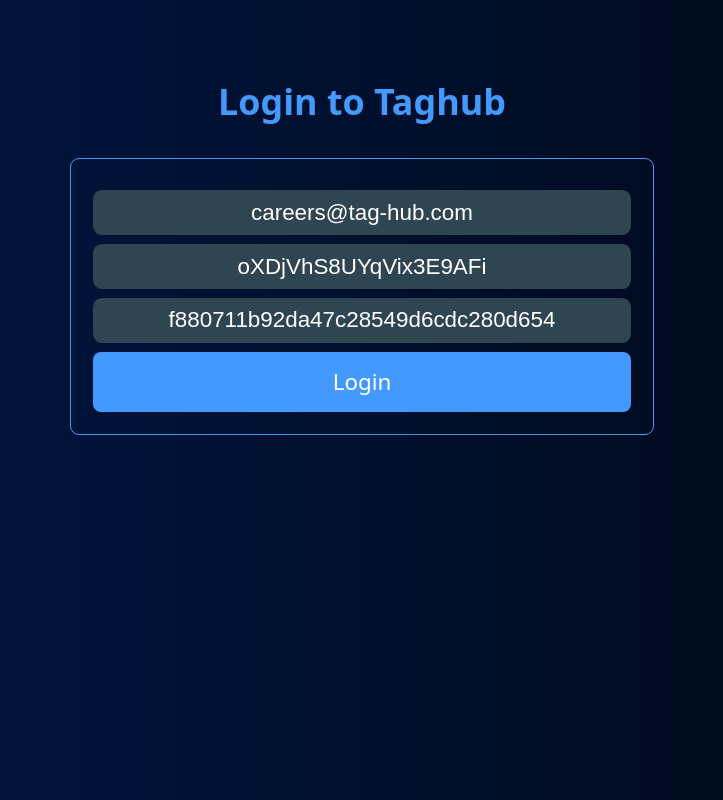
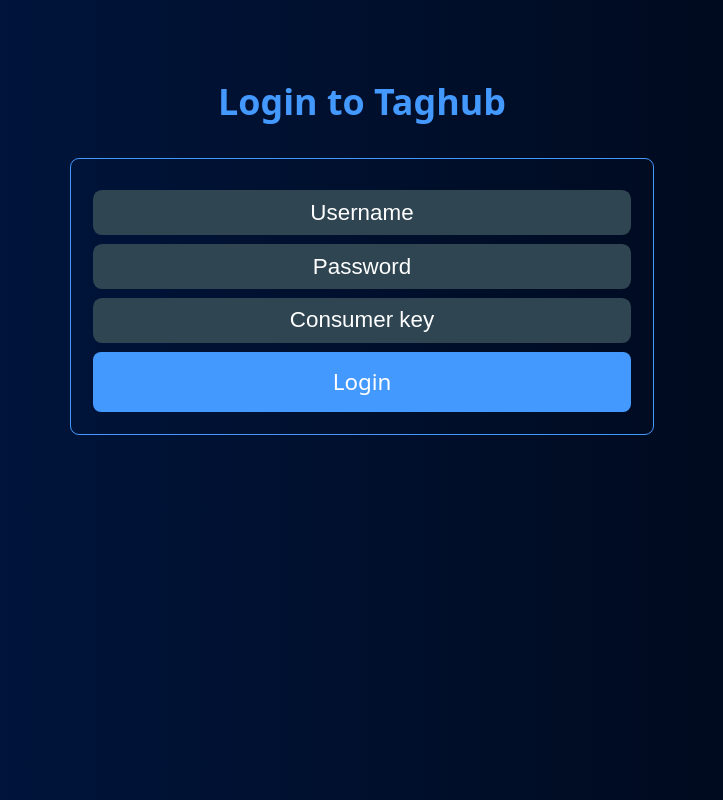
Before and after one commit to Mortymus/SmartManagementTest, a React (Vite) app: page / in a window 1280 px wide. Shown: the whole page, without its empty margins (278-1001 px from the left). Built offline with nearby package versions, Linux system fonts and the light colour scheme.

Commit message:
Removing prefilled credentials.

```diff
--- a/src/components/Login.tsx
+++ b/src/components/Login.tsx
@@ -6,9 +6,9 @@
 }
 
 function Login({ onLogin }: Props) {
-    const [username, setUsername] = useState<string>('careers@tag-hub.com');
-    const [password, setPassword] = useState<string>('oXDjVhS8UYqVix3E9AFi');
-    const [userConsumerKey, setUserConsumerKey] = useState<string>('f880711b92da47c28549d6cdc280d654');
+    const [username, setUsername] = useState<string>('');
+    const [password, setPassword] = useState<string>('');
+    const [userConsumerKey, setUserConsumerKey] = useState<string>('');
     const [loginClicked, setLoginClicked] = useState<boolean>(false);
     const [loginFailed, setLoginFailed] = useState<boolean>(false);
     const [usernameFocus, setUsernameFocus] = useState<boolean>(false);
@@ -62,10 +62,9 @@
                         onBlur={() => setUsernameFocus(false)}
                     />
                 </div>
-
                 <div className="login-input-div">
                     <input
-                        type="text"
+                        type="password"
                         placeholder={placeholderFeedback('password', password, passwordFocus)}
                         className="login-input"
                         value={password ?? ''}
@@ -74,10 +73,9 @@
                         onBlur={() => setPasswordFocus(false)}
                     />
                 </div>
-
                 <div className="login-input-div">
                     <input
-                        type="text"
+                        type="password"
                         placeholder={placeholderFeedback('Consumer key', userConsumerKey, userConsumerKeyFocus)}
                         className="login-input"
                         value={userConsumerKey ?? ''}
```
